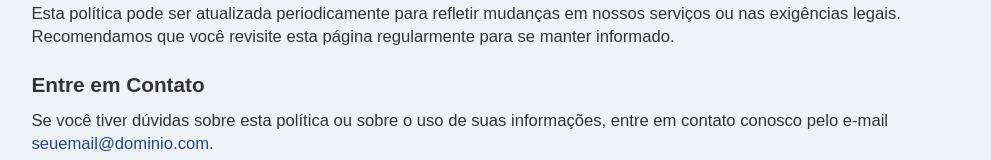
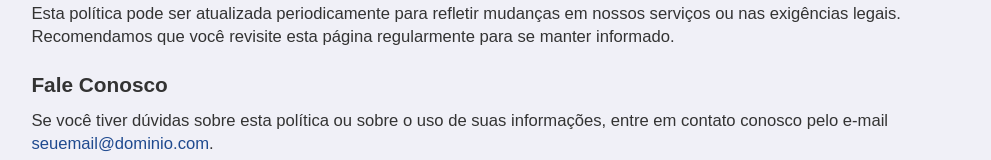
Before and after one commit to Robson16/converttext-app, a React (Vite) app: page /politica-de-privacidade in a window 1280 px wide. Shown: the part 1445-1605 px from the top of the page, without its empty margins (139-1130 px from the left). Built offline with nearby package versions, Linux system fonts and the light colour scheme; no server answers.

Commit message:
chore: title text change

```diff
--- a/src/pages/PrivacyPolicy/index.tsx
+++ b/src/pages/PrivacyPolicy/index.tsx
@@ -106,7 +106,7 @@ const PrivacyPolicy: React.FC = () => {
         </Paragraph>
       </Section>
       <Section>
-        <Title as="h2">Entre em Contato</Title>
+        <Title as="h2">Fale Conosco</Title>
         <Paragraph>
           Se você tiver dúvidas sobre esta política ou sobre o uso de suas
           informações, entre em contato conosco pelo e-mail{" "}
```
